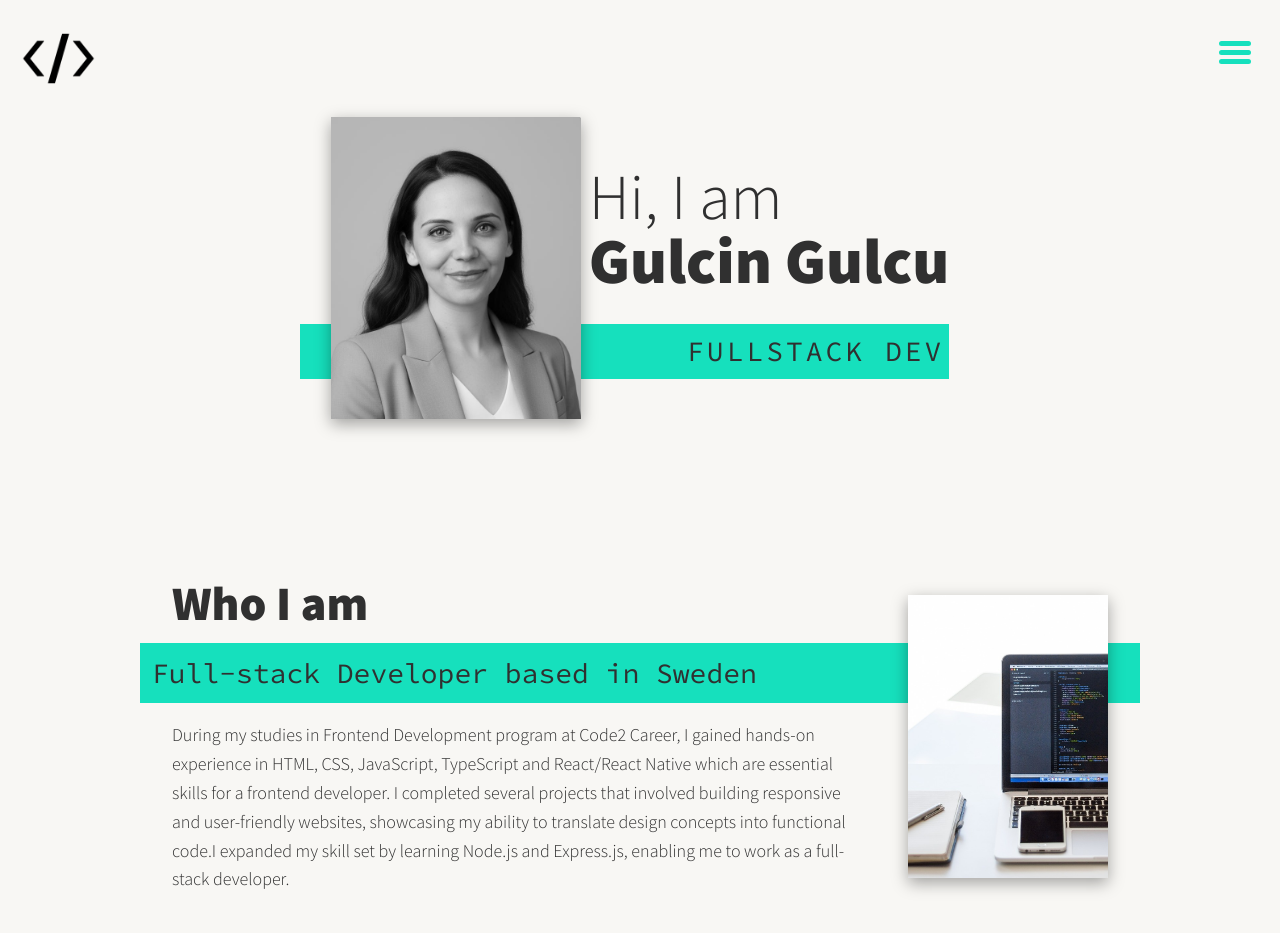
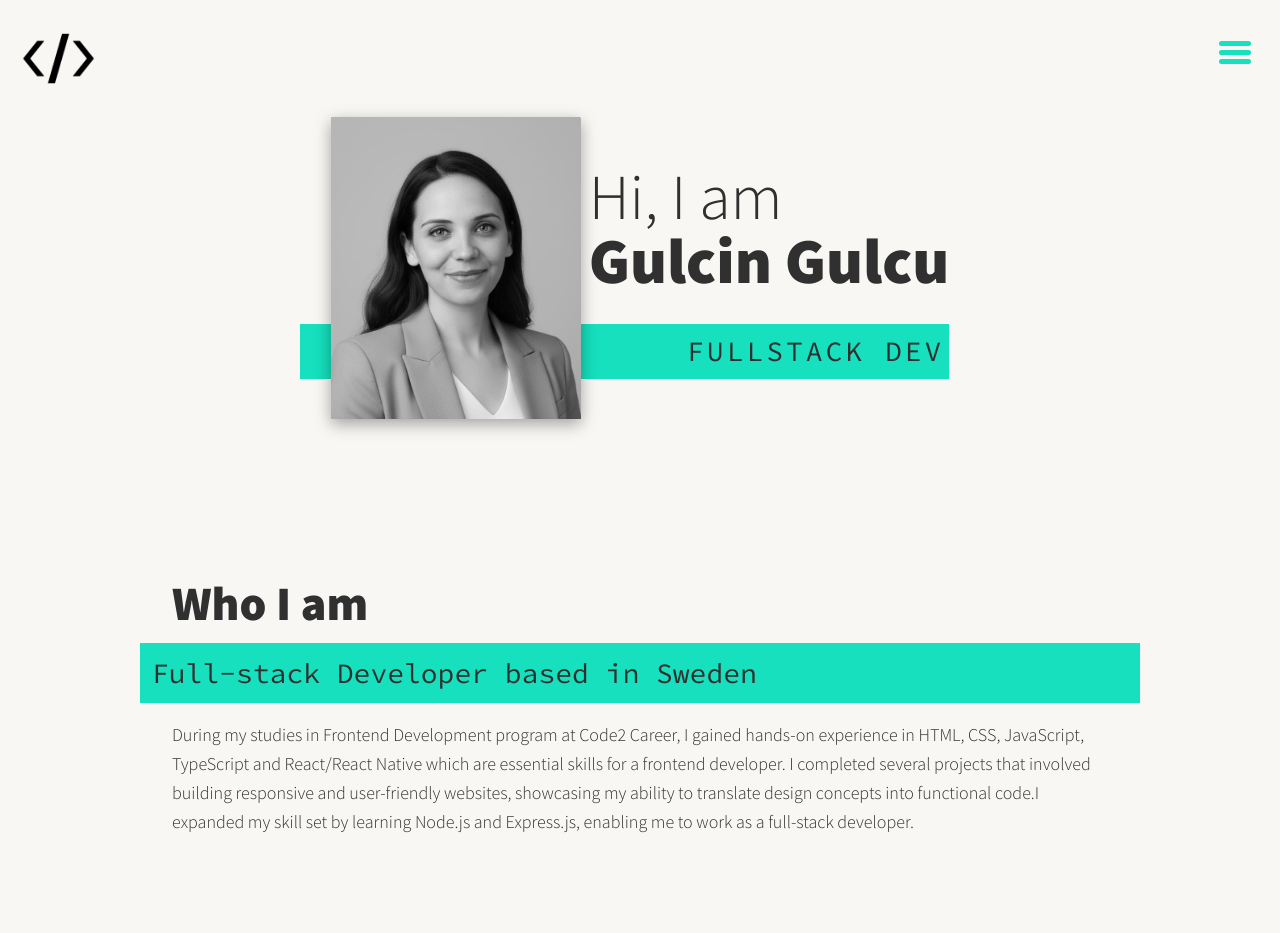
Before and after one commit to GulcinGulcu/Portfolio, a React (Create React App) app: page / in a window 1280 px wide. Shown: the top 933 px of the page. Built offline with nearby package versions, Linux system fonts and the light colour scheme.

Commit message:
refactor(about): remove image and simplify layout to single column

```diff
--- a/src/Components/About/index.jsx
+++ b/src/Components/About/index.jsx
@@ -8,7 +8,7 @@ export const About = () => {
       <p className="section__subtitle section__subtitle--about">
         Full-stack Developer based in Sweden
       </p>
-      <img src={portfolioImg} alt="User" className="about-me__img" />
+
       <div className="about-me__body">
         <p>
           During my studies in Frontend Development program at Code2 Career, I
--- a/src/Components/About/styles.css
+++ b/src/Components/About/styles.css
@@ -4,8 +4,8 @@
 }
 
 .about-me__body,
-.about-me>p {
-  margin: 0
+.about-me > p {
+  margin: 0;
 }
 
 .about-me__img {
@@ -16,30 +16,23 @@
   margin-bottom: 1rem;
 }
 
-
 @media (min-width: 600px) {
-
   .about-me {
     display: grid;
     grid-column-gap: 3rem;
     grid-template-areas:
-      "title img"
-      "subtitle img"
-      "text img"
-    ;
+      "title"
+      "subtitle"
+      "text";
     grid-template-columns: 1fr 200px;
   }
 
-  .about-me__img {
-    display: block;
-    grid-area: img;
-    position: relative;
-    z-index: 2;
-    box-shadow: var(--box-shadow);
-    margin-top: 1rem;
+  .section__title .section__title--about {
+    grid-area: title;
   }
 
   .section__subtitle--about {
+    grid-area: subtitle;
     grid-column: -1 / 1;
     grid-row: 2;
     position: relative;
@@ -49,4 +42,9 @@
     padding-right: calc(200px + 4rem);
     align-self: center;
   }
+
+  .about-me__body {
+    grid-area: text;
+    grid-column: -1 / 1;
+  }
 }
```
